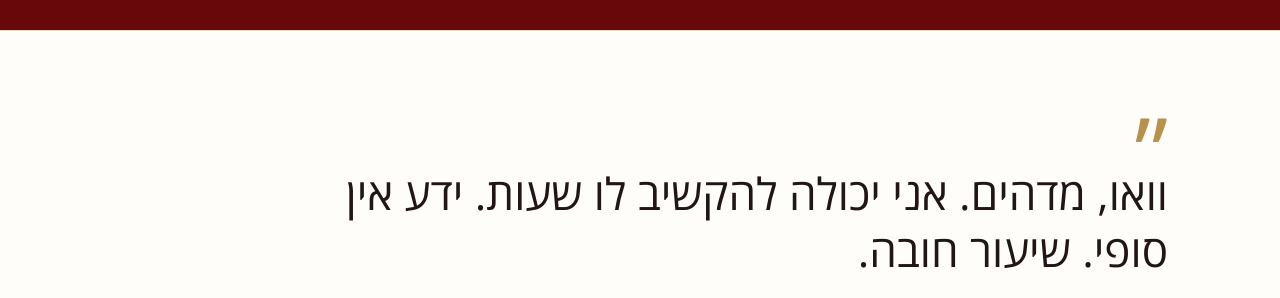
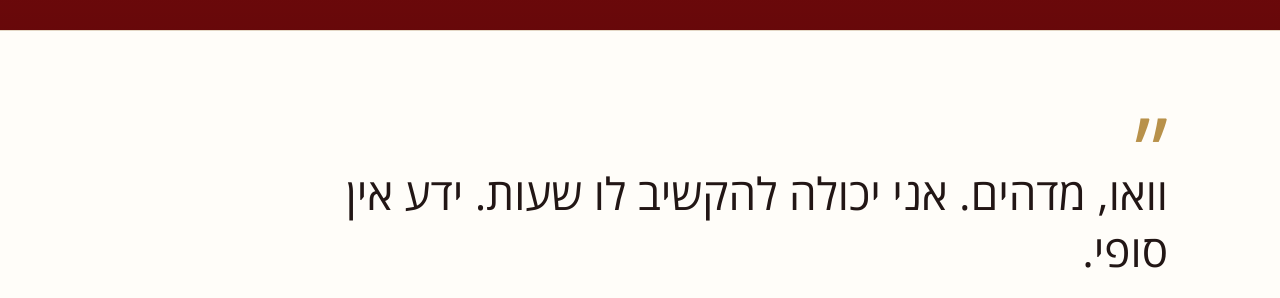
Before and after one commit to arihalkalay-star/puzzle, a plain HTML site: page index.html in a window 1280 px wide. Shown: the part 820-1118 px from the top of the page. Drawn offline with Linux system fonts and the light colour scheme.

Commit message:
Trim testimonial 1

```diff
--- a/index.html
+++ b/index.html
@@ -201,7 +201,7 @@ footer img{height:28px;width:auto}
 
 <section class="pull">
   <div class="wrap">
-    <blockquote>וואו, מדהים. אני יכולה להקשיב לו שעות. ידע אין סופי. שיעור חובה.</blockquote>
+    <blockquote>וואו, מדהים. אני יכולה להקשיב לו שעות. ידע אין סופי.</blockquote>
     <p class="attr">משתתפת בקבוצת סודות הזוהר לעסקים</p>
   </div>
 </section>
```
